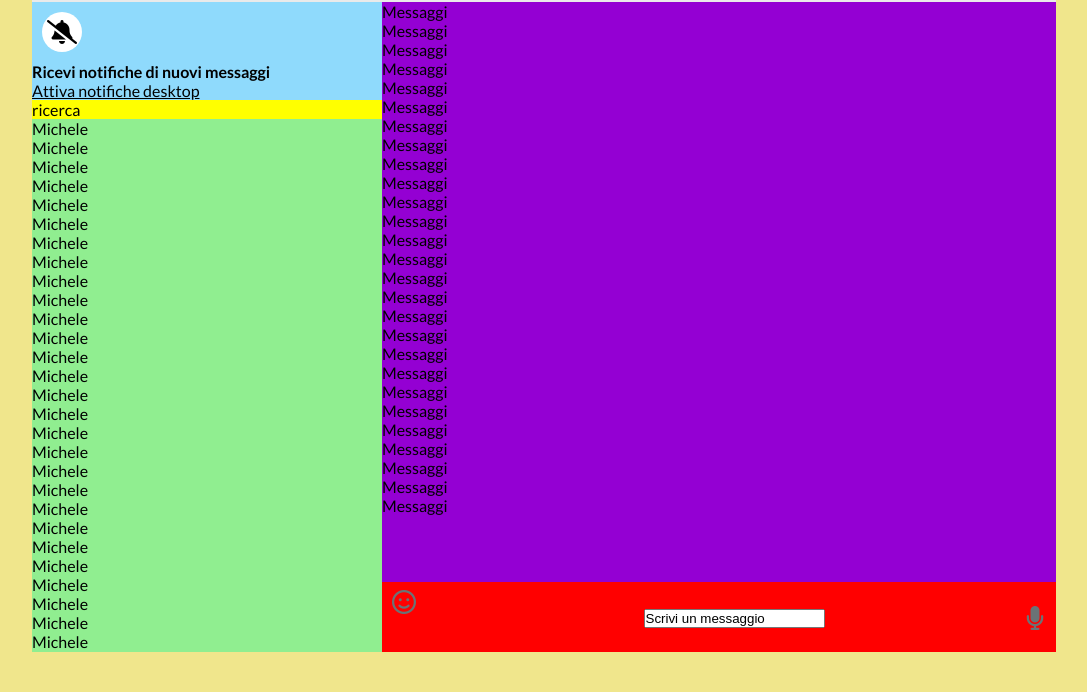
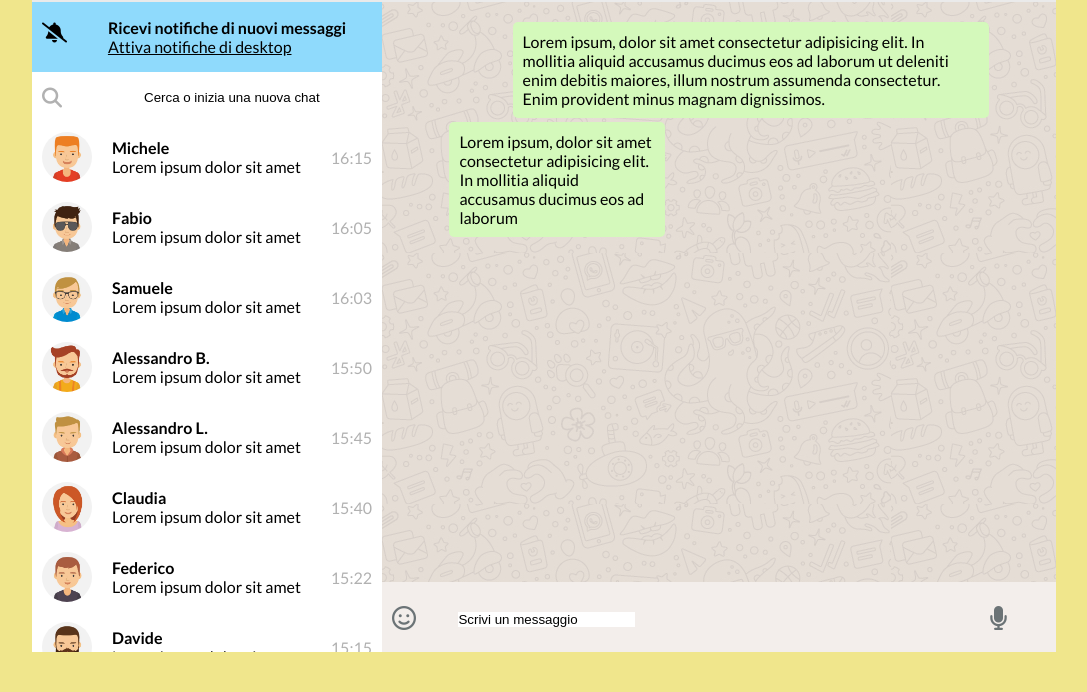
Before and after one commit to ChrisJUnda/html-css-boolzapp, a plain HTML site: page index.html in a window 1280 px wide. Shown: the part 108-800 px from the top of the page, without its empty margins (96-1183 px from the left). Drawn offline with Linux system fonts and the light colour scheme.

Commit message:
[UPD] Desktop finished

```diff
--- a/css/_partials/Classi di layout.css
+++ b/css/_partials/Classi di layout.css
@@ -1,7 +1,6 @@
 /*Inizio Classi di Layout*/
 
 body{
-    background-color: yellow;
     font-family: lato;
     height: 100vh;
     display: flex;
@@ -14,7 +13,6 @@ body{
 }
 
 header{
-    background-color: #EAEAEA;
     height: 70px;
     flex-shrink: 0;
     display: flex;
@@ -28,30 +26,52 @@ header{
 }
 
 
-.bell{
-    width: 40px;
-    height: 40px;
-    display: flex;
-    align-items: center;
-    justify-content: center;
-    background-color: white;
-    border-radius: 50%;
+.bell-content{
+    border: none;
 
 }
 
 .io{
     width: 50px;
     height: 50px;
+    border-radius: 50%;
 }
 .io img{
     width: 100%;
     border-radius: 50%;
     margin-left: 10px;
+}
+
+.io i{
 
 }
 
 .notifiche{
+    display: flex;
+    flex-direction: row;
 
+}
+
+.ricerca{
+    display: flex;
+    flex-direction: row;
+}
+
+.container-ricerca{
+    display: flex;
+    flex-direction: row;
+    height: 50px;
+    justify-content: space-between;
+    align-items: center;
+}
+
+
+.ricerca i{
+    width: 30%;
+}
+
+.ricerca input{
+    width: 70%;
 }
 
 i{
@@ -73,11 +93,43 @@ i{
 .conversations{
     height: calc(100% - 140px);
     overflow-y: auto;
+    background-image: url( ../../img/mine.jpg)
+}
+
+.conversations-lg{
+    max-width: 80%;
+    margin: 0 auto;
+    height: 100px;
+
+}
+
+.row{
+    display: flex;
+}
+
+.convesations-left{
+    width: 40%;
+
+}
+
+.convesations-right{
+    width: 60%;
 }
 
 
+.convesations-right-1{
+    width: 60%;
+}
+.convesations-left-1{
+    width: 40%;
+}
+
+
+
+
+
 footer.messaggi {
-    background-color: red;
+    background-color: #F3EEEB;
     height: 70px;
     flex-shrink: 0;
     display: flex;
@@ -89,16 +141,20 @@ footer.messaggi {
 .smile{
     color: #6B7376;
     margin-left: 10px;
+    width: 10%;
 }
 
 .testo{
+    width: 80%;
 }
 
-textarea{
-    width: 100%;
+.testo input {
+    border: none;
 }
+
 .audio{
     color: #6B7376;
+    width: 10%;
 }
 
 
--- a/css/_partials/Utilities.css
+++ b/css/_partials/Utilities.css
@@ -4,12 +4,48 @@
     margin-left: 10px;
 }
 
-.margin-top-10{
-    margin-top: 10px;
+.margin-top-20{
+    margin-top: 20px;
+}
+
+.margin-top-40{
+    margin-top: 40px;
 }
 
 .margin-bottom-10{
     margin-bottom: 10px;
 }
 
+.margin-right-10{
+    margin-right: 10px;
+}
+
+.bg-white{
+    background-color: white;
+}
+
+.bg-lightgreen{
+    background-color: #D4F9BB;
+}
+
+.bg-lightgrey{
+    background-color:  #EAEAEA;
+}
+
+.bg-grey{
+    background-color: #F3EEEB;
+}
+
+.p-10{
+    padding: 10px;
+}
+
+.border-radius-5{
+    border-radius: 5px;
+}
+
+.grey{
+    color: #B1B1B1;
+}
+
 /*Fine Utilities*/
--- a/css/_partials/responsive-desktop.css
+++ b/css/_partials/responsive-desktop.css
@@ -21,7 +21,6 @@
     }
 
     .ricerca{
-        background-color: yellow;
         display: block;
     }
 
--- a/index.html
+++ b/index.html
@@ -13,71 +13,162 @@
 <body>
     <div id="app" class="container">
         <div class="sidebar">
-            <header>
+            <header class=" bg-lightgrey">
                 <div class="io">
                     <img src="./img/avatar_io.jpg" alt="">
                 </div>
                 <div class="header-menu">
-                    <i class="fa-solid fa-circle-notch carica"></i>
-                    <i class="fa-solid fa-message scrivi"></i>
-                    <i class="fa-solid fa-ellipsis-vertical menu"></i>
+                    <i class="fa-solid fa-circle-notch carica fa-lg"></i>
+                    <i class="fa-solid fa-message scrivi fa-lg"></i>
+                    <i class="fa-solid fa-ellipsis-vertical menu fa-lg"></i>
 
                 </div>
             </header>
             <div class="notifiche">
-                <div class="bell margin-left-10 margin-top-10 margin-bottom-10">
-                    <i class="fa-solid fa-bell-slash fa-xl "></i>
+                <header>
+                    <div class="io">
+                        <i  class="fa-solid fa-bell-slash fa-lg margin-left-10 margin-top-20"></i>
+                    </div>
+                    <div>
+                        <strong>Ricevi notifiche di nuovi messaggi</strong>
+                        <p><u>Attiva notifiche di desktop</u></p>
+                    </div>
+                    <div class="header-menu margin-right-10">
+                    </div>
+                </header>
+                <div class="bell ">
+
                 </div>
-                <div>
-                    <strong>Ricevi notifiche di nuovi messaggi</strong>
-                    <p> <u> Attiva notifiche desktop</u> </p>
+                <div class="desktop">
+
                 </div>
             </div>
             <div class="ricerca">
-                ricerca
+                <div class="container-ricerca bg-white">
+                    <i class="fa-solid fa-magnifying-glass fa-lg margin-left-10  grey"></i>
+                    <input class="bell-content" type="text" name="" id="" value="Cerca o inizia una nuova chat">
+                </div>
             </div>
             <ul class="chat">
-                <li>Michele</li>
-                <li>Michele</li>
-                <li>Michele</li>
-                <li>Michele</li>
-                <li>Michele</li>
-                <li>Michele</li>
-                <li>Michele</li>
-                <li>Michele</li>
-                <li>Michele</li>
-                <li>Michele</li>
-                <li>Michele</li>
-                <li>Michele</li>
-                <li>Michele</li>
-                <li>Michele</li>
-                <li>Michele</li>
-                <li>Michele</li>
-                <li>Michele</li>
-                <li>Michele</li>
-                <li>Michele</li>
-                <li>Michele</li>
-                <li>Michele</li>
-                <li>Michele</li>
-                <li>Michele</li>
-                <li>Michele</li>
-                <li>Michele</li>
-                <li>Michele</li>
-                <li>Michele</li>
-                <li>Michele</li>
-                <li>Michele</li>
-                <li>Michele</li>
-                <li>Michele</li>
-                <li>Michele</li>
-                <li>Michele</li>
-                <li>Michele</li>
-                <li>Michele</li>
+                <li>
+                    <header class="bg-white" >
+                        <div class="io">
+                            <img src="./img/avatar_1.jpg" alt="">
+                        </div>
+                        <div>
+                            <strong>Michele</strong>
+                            <p>Lorem ipsum dolor sit amet</p>
+                        </div>
+                        <div class="header-menu margin-right-10">
+                            16:15
+                        </div>
+                    </header>
+                </li>
+                <li>
+                    <header class="bg-white">
+                        <div class="io">
+                            <img src="./img/avatar_2.jpg" alt="">
+                        </div>
+                        <div>
+                            <strong>Fabio</strong>
+                            <p>Lorem ipsum dolor sit amet</p>
+                        </div>
+                        <div class="header-menu margin-right-10">
+                            16:05
+                        </div>
+                    </header>
+                </li>
+                <li>
+                    <header class="bg-white">
+                        <div class="io">
+                            <img src="./img/avatar_3.jpg" alt="">
+                        </div>
+                        <div>
+                            <strong>Samuele</strong>
+                            <p>Lorem ipsum dolor sit amet</p>
+                        </div>
+                        <div class="header-menu margin-right-10">
+                            16:03
+                        </div>
+                    </header>
+                </li>
+                <li>
+                    <header class="bg-white">
+                        <div class="io">
+                            <img src="./img/avatar_4.jpg" alt="">
+                        </div>
+                        <div>
+                            <strong>Alessandro B.</strong>
+                            <p>Lorem ipsum dolor sit amet</p>
+                        </div>
+                        <div class="header-menu margin-right-10">
+                            15:50
+                        </div>
+                    </header>
+                </li>
+                <li>
+                    <header class="bg-white">
+                        <div class="io">
+                            <img src="./img/avatar_5.jpg" alt="">
+                        </div>
+                        <div>
+                            <strong>Alessandro L.</strong>
+                            <p>Lorem ipsum dolor sit amet</p>
+                        </div>
+                        <div class="header-menu margin-right-10">
+                            15:45
+                        </div>
+                    </header>
+                </li>
+                <li>
+                    <header class="bg-white">
+                        <div class="io">
+                            <img src="./img/avatar_6.jpg" alt="">
+                        </div>
+                        <div>
+                            <strong>Claudia</strong>
+                            <p>Lorem ipsum dolor sit amet</p>
+                        </div>
+                        <div class="header-menu margin-right-10">
+                            15:40
+                        </div>
+                    </header>
+                </li>
+                <li>
+                    <header class="bg-white">
+                        <div class="io">
+                            <img src="./img/avatar_7.jpg" alt="">
+                        </div>
+                        <div>
+                            <strong>Federico</strong>
+                            <p>Lorem ipsum dolor sit amet</p>
+                        </div>
+                        <div class="header-menu margin-right-10">
+                            15:22
+                        </div>
+                    </header>
+                </li>
+                <li>
+                    <header class="bg-white">
+                        <div class="io">
+                            <img src="./img/avatar_8.jpg" alt="">
+                        </div>
+                        <div>
+                            <strong>Davide</strong>
+                            <p>Lorem ipsum dolor sit amet</p>
+                        </div>
+                        <div class="header-menu margin-right-10">
+                            15:15
+                        </div>
+                    </header>
+                </li>
+
 
 
             </ul>
         </div>
         <div class="content">
-            <header>
+            <header class=" bg-lightgrey">
                 <div class="io">
                     <img src="./img/avatar_1.jpg" alt="">
                 </div>
@@ -86,45 +177,46 @@
                     <p>Ultimo accesso effettuato alle 14:24</p>
                 </div>
                 <div class="header-menu">
-                    <i class="fa-solid fa-circle-notch carica"></i>
-                    <i class="fa-solid fa-message scrivi"></i>
-                    <i class="fa-solid fa-ellipsis-vertical menu"></i>
+                    <i class="fa-solid fa-circle-notch carica fa-lg"></i>
+                    <i class="fa-solid fa-message scrivi fa-lg"></i>
+                    <i class="fa-solid fa-ellipsis-vertical menu fa-lg"></i>
 
                 </div>
             </header>
             <div class="conversations">
                 <ul>
-                    <li>Messaggi</li>
-                    <li>Messaggi</li>
-                    <li>Messaggi</li>
-                    <li>Messaggi</li>
-                    <li>Messaggi</li>
-                    <li>Messaggi</li>
-                    <li>Messaggi</li>
-                    <li>Messaggi</li>
-                    <li>Messaggi</li>
-                    <li>Messaggi</li>
-                    <li>Messaggi</li>
-                    <li>Messaggi</li>
-                    <li>Messaggi</li>
-                    <li>Messaggi</li>
-                    <li>Messaggi</li>
-                    <li>Messaggi</li>
-                    <li>Messaggi</li>
-                    <li>Messaggi</li>
-                    <li>Messaggi</li>
-                    <li>Messaggi</li>
-                    <li>Messaggi</li>
-                    <li>Messaggi</li>
-                    <li>Messaggi</li>
-                    <li>Messaggi</li>
-                    <li>Messaggi</li>
-                    <li>Messaggi</li>
-                    <li>Messaggi</li>
+                    <li>
+                        <div class="conversations-lg">
+                            <div class="row">
+                                <div class="convesations-left">
+
+                                </div>
+                                <div class="conversation-right bg-lightgreen p-10 margin-top-20 border-radius-5">
+                                    <p>Lorem ipsum, dolor sit amet consectetur adipisicing elit. In mollitia aliquid accusamus ducimus eos ad laborum ut deleniti enim debitis maiores, illum nostrum assumenda consectetur. Enim provident minus magnam dignissimos.</p>
+                                </div>
+                            </div>
+                        </div>
+                    </li>
+                    <li>
+                        <div class="conversations-lg">
+                            <div class="row">
+                                <div class="convesations-left bg-lightgreen p-10 margin-top-20 border-radius-5">
+                                    <p>Lorem ipsum, dolor sit amet consectetur adipisicing elit. In mollitia aliquid accusamus ducimus eos ad laborum
+                                    </p>
+                                </div>
+                                <div class="conversation-right ">
+
+                                </div>
+
+
+
+                            </div>
+                        </div>
+                    </li>
                 </ul>
             </div>
             <footer class="messaggi">
-                <div class="smile io">
+                <div class="smile ">
                     <i class="fa-regular fa-face-smile fa-xl"></i>
                 </div>
                 <div class="testo">
```
